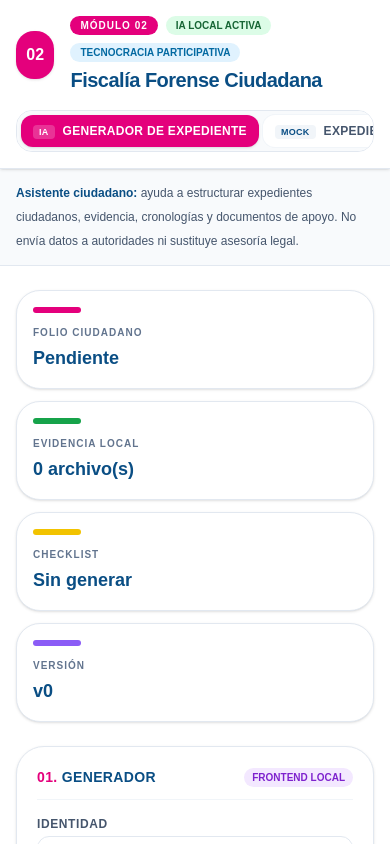
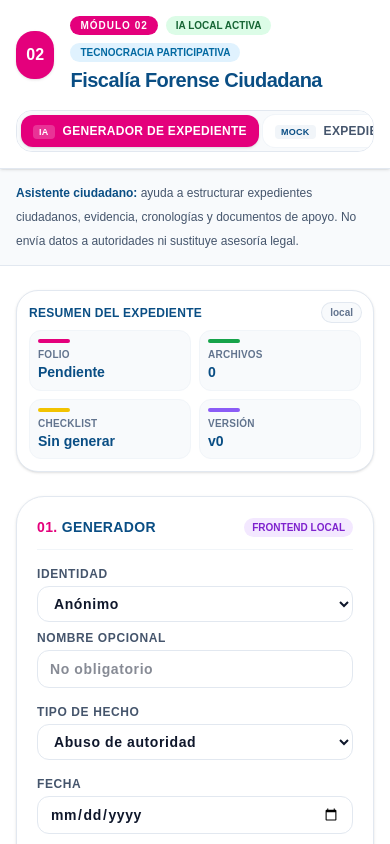
Before and after one commit to TecnocraciaParticipativaMexico/Plataforma, a Next.js app in the folder web/: page /fiscalia-ia in a window 390 px wide. Shown: the top 844 px of the page. Built offline with nearby package versions, Linux system fonts and the light colour scheme.

Commit message:
fix: compact Fiscalia IA summary on mobile

```diff
--- a/web/components/fiscalia-ia/DashboardCards.tsx
+++ b/web/components/fiscalia-ia/DashboardCards.tsx
@@ -7,28 +7,47 @@ type DashboardCardsProps = {
 
 export function DashboardCards({ structuredCase, evidenceCount }: DashboardCardsProps) {
   const checklistDone = structuredCase?.checklist.filter((item) => item.complete).length ?? 0;
+  const cards = [
+    { label: "Folio", desktopLabel: "Folio ciudadano", value: structuredCase?.folio ?? "Pendiente", color: "#E4007C" },
+    { label: "Archivos", desktopLabel: "Evidencia local", value: `${evidenceCount}`, color: "#16A34A" },
+    { label: "Checklist", desktopLabel: "Checklist", value: structuredCase ? `${checklistDone}/${structuredCase.checklist.length}` : "Sin generar", color: "#F2C300" },
+    { label: "Versión", desktopLabel: "Versión", value: structuredCase ? `v${structuredCase.version}` : "v0", color: "#8B5CF6" },
+  ];
 
   return (
-    <section className="grid gap-3 md:grid-cols-4 print:hidden">
-      {[
-        { label: "Folio ciudadano", value: structuredCase?.folio ?? "Pendiente", color: "#E4007C" },
-        { label: "Evidencia local", value: `${evidenceCount} archivo(s)`, color: "#16A34A" },
-        { label: "Checklist", value: structuredCase ? `${checklistDone}/${structuredCase.checklist.length}` : "Sin generar", color: "#F2C300" },
-        { label: "Versión", value: structuredCase ? `v${structuredCase.version}` : "v0", color: "#8B5CF6" },
-      ].map((card) => (
-        <article key={card.label} className="rounded-[24px] border border-slate-200 bg-white p-4 shadow-sm">
-          <div className="mb-3 h-1.5 w-12 rounded-full" style={{ backgroundColor: card.color }} />
-          <p className="text-[10px] font-black uppercase tracking-widest text-slate-500">{card.label}</p>
-          <p className="mt-1 break-words text-lg font-black text-[#0A4E84]">{card.value}</p>
-        </article>
-      ))}
+    <section className="print:hidden">
+      <article className="rounded-[22px] border border-slate-200 bg-white p-3 shadow-sm md:hidden">
+        <div className="mb-2 flex items-center justify-between gap-2">
+          <h2 className="text-xs font-black uppercase tracking-wide text-[#0A4E84]">Resumen del expediente</h2>
+          <span className="rounded-full bg-[#F8FAFC] px-2 py-0.5 text-[10px] font-bold text-slate-500 ring-1 ring-slate-200">local</span>
+        </div>
+        <div className="grid grid-cols-2 gap-2">
+          {cards.map((card) => (
+            <div key={card.desktopLabel} className="rounded-xl border border-slate-100 bg-[#F8FAFC] p-2">
+              <div className="mb-1 h-1 w-8 rounded-full" style={{ backgroundColor: card.color }} />
+              <p className="text-[10px] font-black uppercase tracking-wide text-slate-500">{card.label}</p>
+              <p className="mt-0.5 break-words text-sm font-black leading-tight text-[#0A4E84]">{card.value}</p>
+            </div>
+          ))}
+        </div>
+      </article>
+
+      <div className="hidden gap-3 md:grid md:grid-cols-4">
+        {cards.map((card) => (
+          <article key={card.desktopLabel} className="rounded-[24px] border border-slate-200 bg-white p-4 shadow-sm">
+            <div className="mb-3 h-1.5 w-12 rounded-full" style={{ backgroundColor: card.color }} />
+            <p className="text-[10px] font-black uppercase tracking-widest text-slate-500">{card.desktopLabel}</p>
+            <p className="mt-1 break-words text-lg font-black text-[#0A4E84]">{card.desktopLabel === "Evidencia local" ? `${card.value} archivo(s)` : card.value}</p>
+          </article>
+        ))}
+      </div>
     </section>
   );
 }
 
 export function EvidenceMiniList({ evidence }: { evidence: EvidenceRecord[] }) {
   if (!evidence.length) {
-    return <div className="rounded-xl border border-slate-200 bg-[#F8FAFC] p-4 text-xs text-slate-500">Aún no hay archivos locales. Puedes trabajar con referencias descriptivas.</div>;
+    return <div className="rounded-xl border border-slate-200 bg-[#F8FAFC] p-4 text-xs text-slate-500">Aún no hay archivos locales. Puedes trabajar con evidencias descritas o pendientes de adjuntar.</div>;
   }
 
   return (
```
